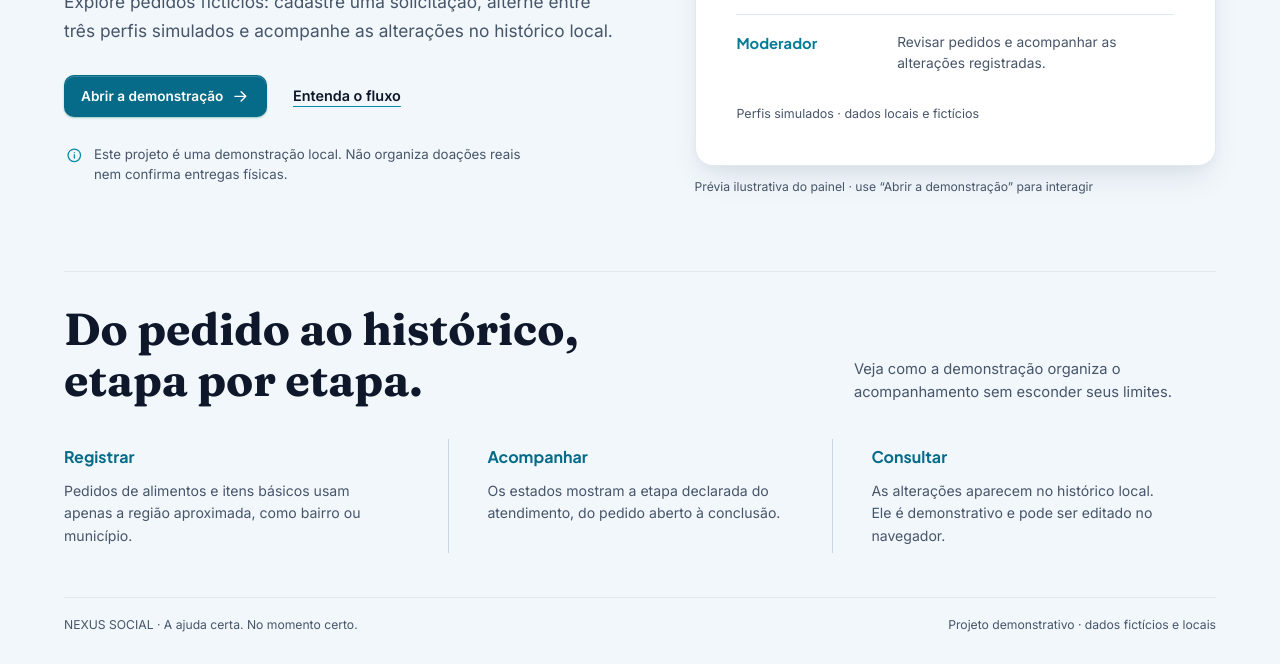
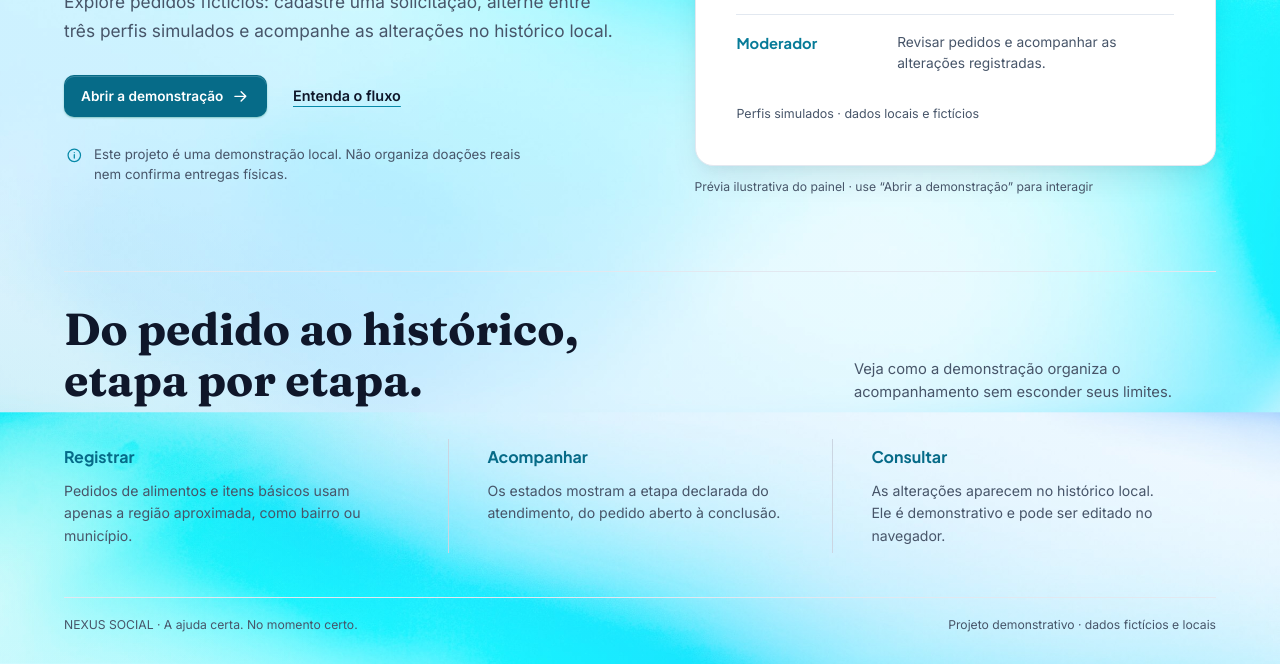
Before and after one commit to Dandan-101-aura/NEXUS-SOCIAL, a website with bundled scripts: page index.html in a window 1280 px wide. Shown: the part 442-1106 px from the top of the page. Built offline with nearby package versions, Linux system fonts and the light colour scheme.

Commit message:
Adicinei o hero e boteu uma foto de fundo

```diff
--- a/public.css
+++ b/public.css
@@ -1,7 +1,10 @@
 .public-home {
   min-height: 100vh;
   padding: 0 clamp(20px, 5vw, 72px) 28px;
-  background: var(--bg);
+  background-color: transparent;
+  background-image:
+    radial-gradient(56rem 38rem at 96% 0%, var(--glow-1), transparent 64%),
+    radial-gradient(42rem 28rem at 0% 82%, var(--glow-2), transparent 66%);
   color: var(--text);
 }
 
--- a/style.css
+++ b/style.css
@@ -9,6 +9,8 @@
   --font-display: "Plus Jakarta Sans", "Inter", system-ui, -apple-system, "Segoe UI", sans-serif;
 
   --bg: #f1f7fb;
+  --page-art: url("./assets/background-light.jpg");
+  --page-wash: rgb(239 248 255 / 10%);
   --surface: #ffffff;
   --surface-2: #f1f5f9;
   --glass: rgb(255 255 255 / 85%);
@@ -55,6 +57,8 @@
 
 :root[data-theme="dark"] {
   color-scheme: dark;
+  --page-art: url("./assets/background-dark.jpg");
+  --page-wash: rgb(4 10 28 / 22%);
   --bg: #06101d;
   --surface: #0b1b2d;
   --surface-2: #12283b;
@@ -107,8 +111,12 @@ body {
   margin: 0;
   background-color: var(--bg);
   background-image:
+    linear-gradient(var(--page-wash), var(--page-wash)),
+    var(--page-art),
     radial-gradient(55rem 30rem at 85% -10%, var(--glow-1), transparent 60%),
     radial-gradient(40rem 25rem at -5% 105%, var(--glow-2), transparent 60%);
+  background-size: cover, cover, auto, auto;
+  background-position: center, center, center, center;
   background-attachment: fixed;
   color: var(--text);
   font-size: 0.9375rem;
```
Also changed, not shown: assets/background-dark.jpg (added), assets/background-light.jpg (added).
